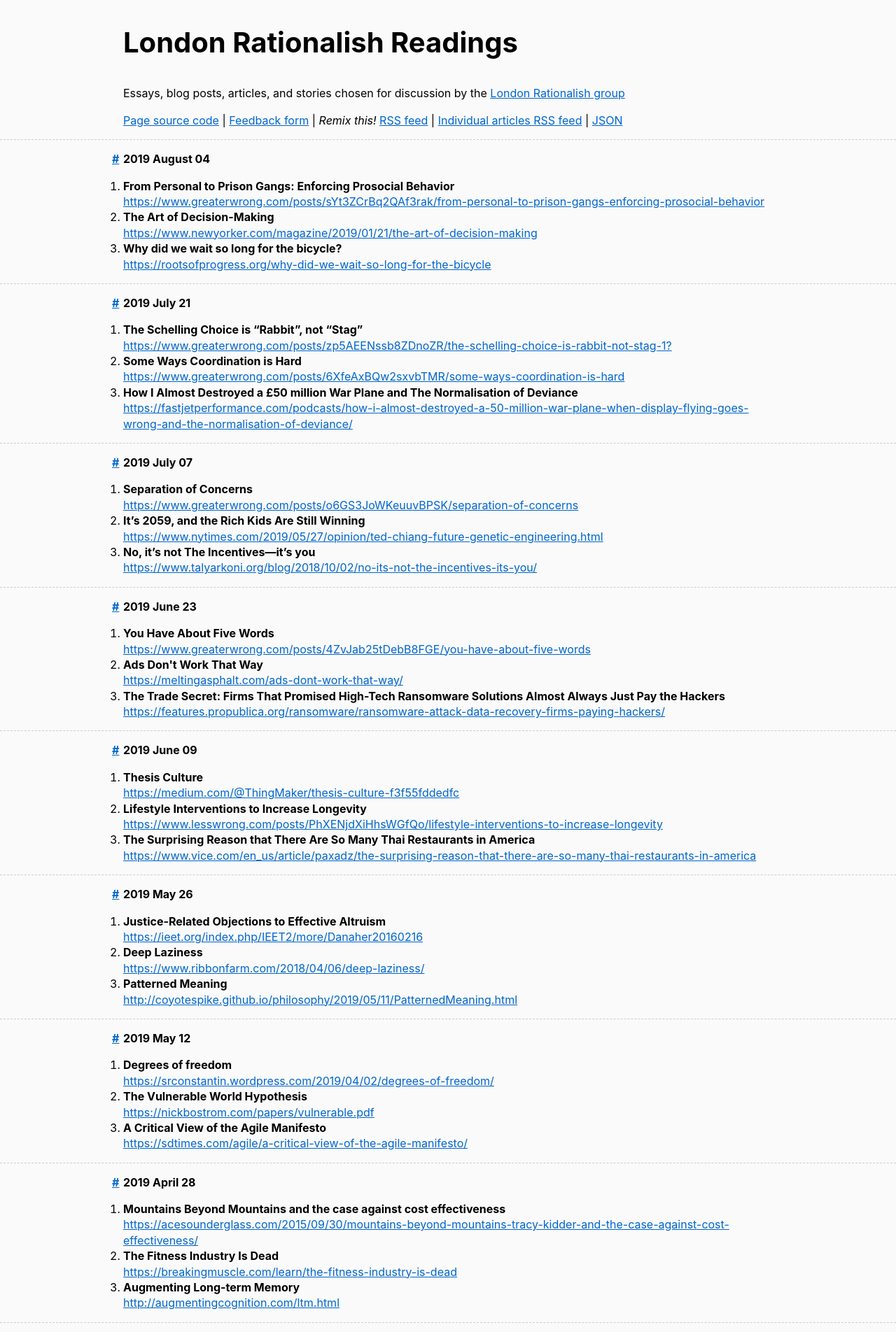
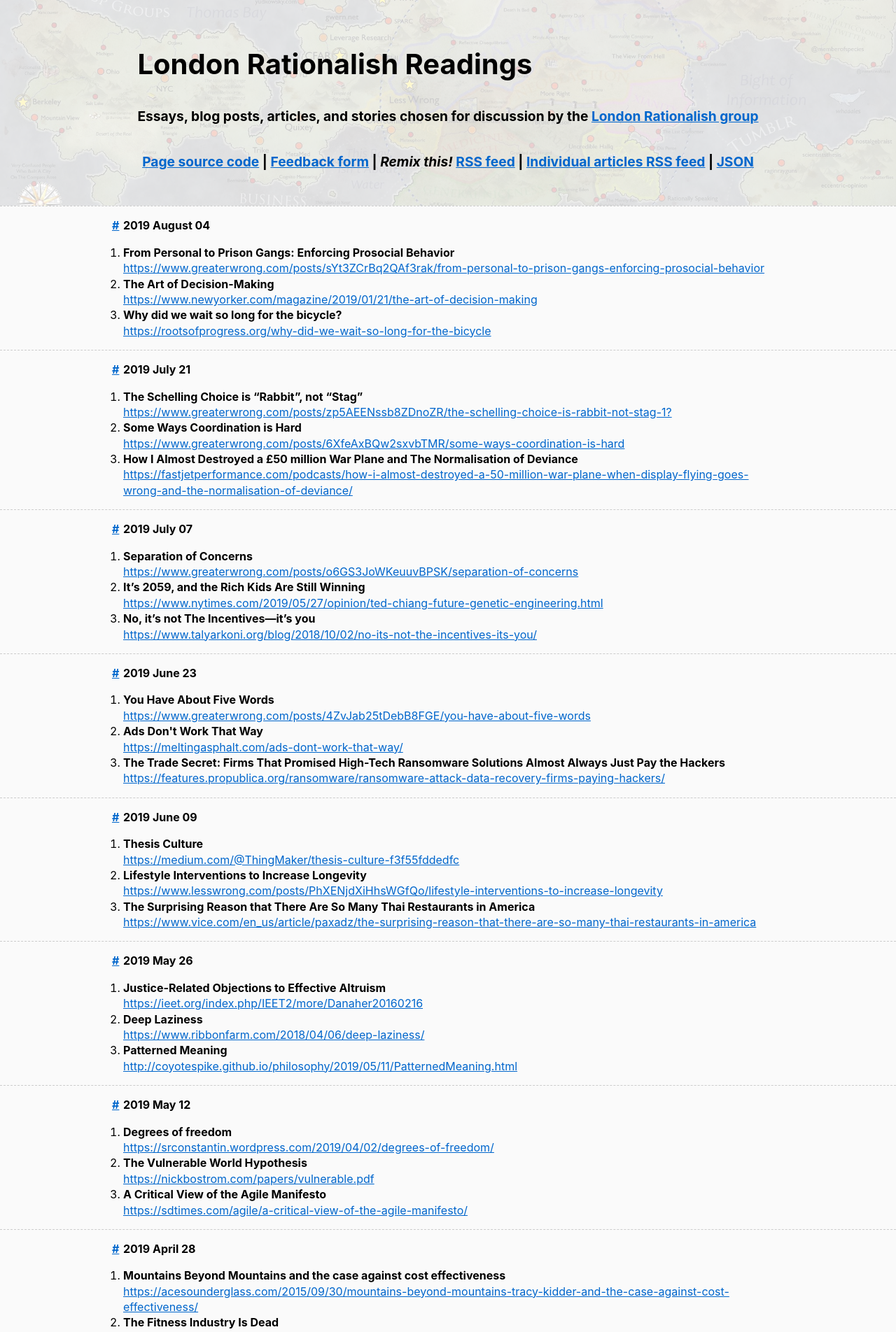
Before and after one commit to sackeyjason/london-rationalish-readings, a Jekyll site: the page built from index.html, in a window 1280 px wide. Shown: the top 1904 px of the page at 70% size. Built offline with Jekyll 4.4.1, drawn with Linux system fonts in a browser that asks for light colours.

Commit message:
Header background!

```diff
--- a/_layouts/default.html
+++ b/_layouts/default.html
@@ -77,7 +77,7 @@ a {
 </head>
 <body>
 
-<header>
+<header class="site-header">
   <div>
     <section>
       <h1>{{ page.title }}</h1>
```
